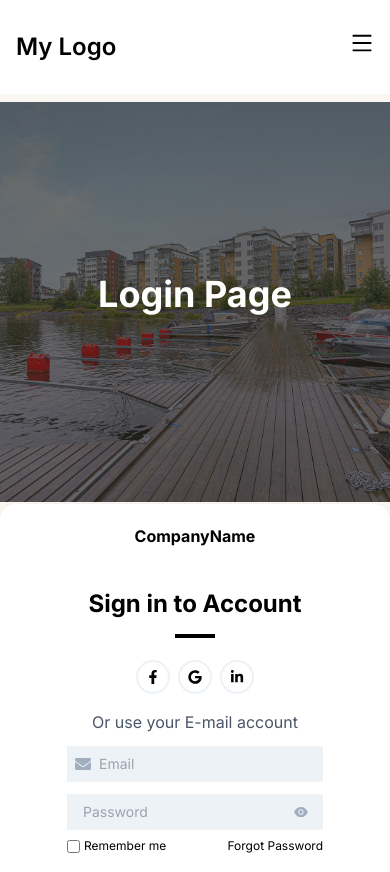
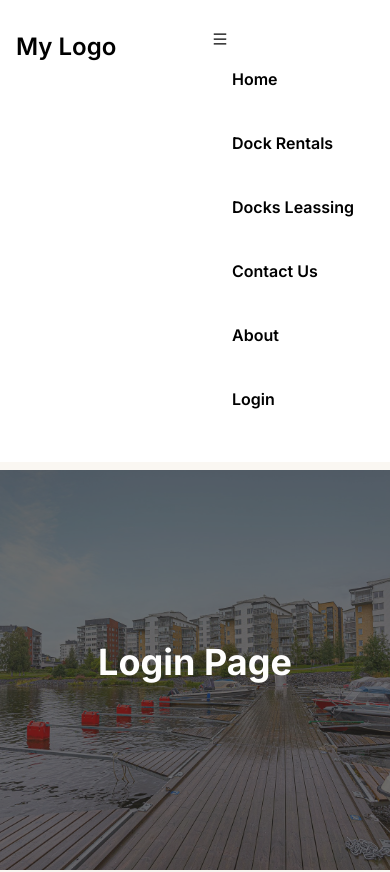
Before and after one commit to asajjad308/docking-new, a Next.js app: page /login in a window 390 px wide. Shown: the top 872 px of the page. Built offline with nearby package versions, Linux system fonts and the light colour scheme.

Commit message:
minor fixes

```diff
--- a/app/components/Nav.tsx
+++ b/app/components/Nav.tsx
@@ -1,155 +1,238 @@
-import { useState, useRef, useEffect } from "react";
-import Link from "next/link";
-import Popup from "./Popup";
-import { AiOutlineMenu, AiOutlineClose } from "react-icons/ai";
-import getSession, { destroySession } from "../../lib/session";
-
+"use client"
+import React, { useState, useRef } from 'react';
+import Link from 'next/link';
+import Popup from './Popup';
+import { AiOutlineMenu, AiOutlineClose } from 'react-icons/ai';
 
 function Nav() {
     const [toggle, setToggle] = useState(false);
     const [active, setActive] = useState(0);
     const [showPopup, setShowPopup] = useState(false);
-    const [session, setSession] = useState() as any;
     const navRef = useRef(null);
 
     const open = () => {
         setToggle(!toggle);
     };
 
-    useEffect(() => {
-        const sessionUser = getSession();
-        setSession(sessionUser)
-    }, [])
-
-    const closePopupHandler = (e: any) => {
-        setShowPopup(false);
-        change(e);
-    };
+    //   function closePopupHandler(e) {
+    //     setShowPopup(false);
+    //     change(e);
+    //   }
 
     const change = (e: any) => {
-        const id = Number(e.target.id);
-        setActive(id);
-    };
+        let ids = e.target.id;
+        ids = Number(ids);
+        setActive(ids);
 
-    const handleLogout = () => {
-        destroySession();
+        // if (navRef.current) {
+        //   navRef.current.scrollIntoView({ behavior: 'smooth', block: 'start' });
+        // }
     };
 
     return (
-        <div className="shadow-lg p-4 font-semibold">
+        <div className="shadow-lg p-4 font-semibold ">
             <div className="max-w-[1240px] flex justify-between py-[15px] mx-auto">
-                <div className="text-2xl">My Logo</div>
-                {toggle ? (
-                    <AiOutlineClose
-                        onClick={open}
-                        className="text-2xl md:hidden block"
-                    />
-                ) : (
-                    <AiOutlineMenu
-                        onClick={open}
-                        className="text-black cursor-pointer text-2xl md:hidden block"
-                    />
-                )}
-
-                <ul className="hidden md:flex gap-6" ref={navRef}>
-                    {menuItems.map((menuItem, index) => (
-                        <NavItem
-                            // id={index}
-                            key={index}
-                            active={active}
-                            change={change}
-                            {...menuItem}
-                        />
-                    ))}
+                <div className="text-2xl ">My Logo</div>
+                <ul className="hidden md:flex gap-6 " ref={navRef}>
+                    <li className=" hover:bg-[#1a1a64] hover:text-white hover:border-xl rounded p-2">
+                        <Link
+                            href="/"
+                            id="0"
+                            onClick={change}
+                            className={active === 0 ? 'bg-[#1a1a64] text-white border-xl p-2 rounded' : ''}>
+                                Home
+                        </Link>
+                    </li>
+                    <li className=' hover:bg-[#1a1a64] hover:text-white hover:text-newback hover:border-xl rounded p-2 '>
+                        <Link
+                            href="/rentals"
+                            id="1"
+                            onClick={change}
+                            className={active === 1 ? 'bg-[#1a1a64] text-white border-xl p-2 rounded' : ''}
+                        >
+                            Docks Rentals
+                        </Link>
+                    </li>
+                    <li className=' hover:bg-[#1a1a64] hover:text-white hover:border-xl rounded p-2 '>
+                        <Link
+                            href="/leases"
+                            id="2"
+                            onClick={change}
+                            className={active === 2 ? 'bg-[#1a1a64] text-white border-xl p-2 rounded' : ''}
+                        >
+                            Moring Leasing
+                        </Link>
+                    </li>
+                    <li className=' hover:bg-[#1a1a64] hover:text-white hover:border-xl rounded p-2 '>
+                        <Link
+                            href="/contact"
+                            id="3"
+                            onClick={change}
+                            className={active === 3 ? 'bg-[#1a1a64] text-white border-xl p-2 rounded' : ''}
+                        >
+                            Contact us
+                        </Link>
+                    </li>
+                    <li className='hover:bg-[#1a1a64] hover:text-white hover:border-xl rounded p-2 '>
+                        <Link
+                            href="/about"
+                            id="4"
+                            onClick={change}
+                            className={active === 4 ? 'bg-[#1a1a64] text-white border-xl p-2 rounded' : ''}
+                        >
+                            About
+                        </Link>
+                    </li>
                 </ul>
 
-                <ul className="hidden md:flex text-white gap-10">
-                    {(session && session.email) ? (
-                        <>
-                            <li className="text-[#1a1a64] cursor-default hover:underline hover:border-xl rounded px-4 py-2">
-                                {session.email}
-                            </li>
-                            <li className="bg-[#1a1a64] hover:bg-black text-white hover:text-white hover:underline hover:border-xl rounded px-4 py-2">
-                                <button onClick={handleLogout}>Logout</button>
-                            </li>
-                        </>
-                    ) : (
-                        <li className="bg-[#1a1a64] hover:bg-black text-white hover:text-white hover:underline hover:border-xl rounded px-4 py-2">
-                            <Link href="/login" id="5" onClick={change}>
+                <ul className="hidden md:flex text-white gap-10 ">
+                    <li className='bg-[#1a1a64] hover:bg-black text-white hover:text-white hover:underline hover:border-xl rounded px-4 py-2'>
+
+                        <Link
+                            href="/signin"
+                            id="4"
+                            onClick={change}
+                            className={active === 5 ? 'bg-[#1a1a64] text-white border-xl p-2 rounded' : ''}
+                        >
                             Login
                         </Link>
                     </li>
-                    )}
                 </ul>
 
-                <ResponsiveMenu handleLogout={handleLogout} session={session} active={active} change={change} toggle={toggle} />
-            </div>
-            {showPopup && <Popup closePopupHandler={closePopupHandler} />}
-        </div>
-    );
+                {/* ////////////////////Responsive Menu //////////////////*/}
+                <div onClick={open} className='block md:hidden z-10'>
+
+
+                    {toggle ? <AiOutlineClose /> : <AiOutlineMenu />}
+
+
+
+
+                    <ul>
+                        <li className="p-5 ">
+                            <Link
+
+
+                                href="/"
+                                id="7"
+                                onClick={change}
+                                style={
+                                    active === 7
+                                        ? {
+                                            background: 'yellow',
+                                            padding: '8px',
+                                            color: 'black',
+                                            borderRadius: '8px',
                                         }
-type NavItemProps = {
-    id: number;
-    active: number;
-    change: (e: any) => void,
-    text: string
-    href: string
+                                        : { background: 'none' }
                                 }
-function NavItem({ id, active, change, text, href }: NavItemProps) {
-    return (
-        <li
-            className={`${active === id ? "bg-[#1a1a64] text-white" : ""} transition-all duration-300 hover:bg-[#1a1a64] hover:text-white hover:border-xl rounded p-2`}>
-            <Link href={href} id={String(id)} onClick={change}>
-                {text}
+                            >
+                                Home
                             </Link>
                         </li>
-    );
-}
-
-const menuItems = [
-    { text: "Home", href: "/", id: 0 },
-    { text: "Docks Rentals", href: "/rentals", id: 1 },
-    { text: "Moring Leasing", href: "/leases", id: 2 },
-    { text: "Contact us", href: "/contact", id: 3 },
-    { text: "About", href: "/about", id: 4 },
-];
-
-function ResponsiveMenu({ active, change, toggle, session, handleLogout }: { active: number, change: (e: any) => void, toggle: boolean, session: any, handleLogout: () => void }) {
-    return (
-        <ul
-            className={`md:hidden w-full h-screen z-20 text-white fixed top-[92px] bg-black ${toggle ? "left-[0]" : "left-[-100%]"}`}>
-            {menuItems.map((menuItem, index) => (
-                <li key={index} className="p-5">
+                        <li className="p-5">
                             <Link
-                        href={menuItem.href}
-                        id={String(index)}
+                                href="rentals"
+                                id="8"
                                 onClick={change}
                                 style={
-                            active === index ? { color: "rgb(255, 230, 200)", fontWeight: "bold" } : {}
-                        }>
-                        {menuItem.text}
+                                    active === 8
+                                        ? {
+                                            background: 'yellow',
+                                            padding: '8px',
+                                            color: 'black',
+                                            borderRadius: '8px',
+                                        }
+                                        : { background: 'none' }
+                                }
+                            >
+                                Dock Rentals
                             </Link>
                         </li>
-            ))}
-            <ul>
-                {(session && session.email) ? (
-                    <>
-                        <li className="text-[#1a1a64] cursor-default hover:underline hover:border-xl rounded px-4 py-2">
-                            {session.email}
+                        <li className="p-5">
+                            <Link
+                                href="/leases"
+                                id="9"
+                                onClick={change}
+                                style={
+                                    active === 9
+                                        ? {
+                                            background: 'yellow',
+                                            padding: '8px',
+                                            color: 'black',
+                                            borderRadius: '8px',
+                                        }
+                                        : { background: 'none' }
+                                }
+                            >
+                                Docks Leassing
+                            </Link>
                         </li>
-                        <li className="bg-[#1a1a64] hover:bg-black text-white hover:text-white hover:underline hover:border-xl rounded px-4 py-2">
-                            <button onClick={handleLogout}>Logout</button>
+                        <li className="p-5">
+                            <Link
+                                href="/contact"
+                                id="10"
+                                onClick={change}
+                                style={
+                                    active === 10
+                                        ? {
+                                            background: 'yellow',
+                                            padding: '8px',
+                                            color: 'black',
+                                            borderRadius: '8px',
+                                        }
+                                        : { background: 'none' }
+                                }
+                            >
+                                Contact Us
+                            </Link>
                         </li>
-                    </>
-                ) : (
-                    <li className="bg-[#1a1a64] hover:bg-black text-white hover:text-white hover:underline hover:border-xl rounded px-4 py-2">
-                        <Link href="/login" id="5" onClick={change}>
+                        <li className="p-5">
+                            <Link
+                                href="/about"
+                                id="10"
+                                onClick={change}
+                                style={
+                                    active === 10
+                                        ? {
+                                            background: 'yellow',
+                                            padding: '8px',
+                                            color: 'black',
+                                            borderRadius: '8px',
+                                        }
+                                        : { background: 'none' }
+                                }
+                            >
+                                About
+                            </Link>
+                        </li>
+
+
+
+                        <li className="p-5">
+                            <Link
+                                href="/login"
+                                id="13"
+                                onClick={change}
+                                style={
+                                    active === 13
+                                        ? {
+                                            background: 'yellow',
+                                            padding: '5px',
+                                            color: 'black',
+                                            borderRadius: '8px',
+                                        }
+                                        : { background: 'none' }
+                                }
+                            >
                                 Login
                             </Link>
                         </li>
-                )}
                     </ul>
-        </ul>
+                </div>
+            </div>
+            {/* {showPopup && <Popup closePopupHandler={closePopupHandler} />} */}
+        </div>
     );
 }
 
--- a/app/rentals/page.tsx
+++ b/app/rentals/page.tsx
@@ -39,7 +39,7 @@ function Rentals() {
     setResponse({ message: "", ok: false });
     const jwtAuthorization = cookies.get('jwt_authorization');
     try {
-      const response = await fetch('https://localhost:7064/api/Products', {
+      const response = await fetch('https://dockingpanel-3e59716ec5c1.herokuapp.com/api/Products', {
         method: 'POST',
         credentials: 'include',
         headers: {
```
Also changed, not shown: app/leases/page.tsx (+2 -6 lines), app/login/page.tsx (+8 -8 lines), app/register/page.tsx (+37 -15 lines). Lines whose indentation alone changed are shown as unchanged.
